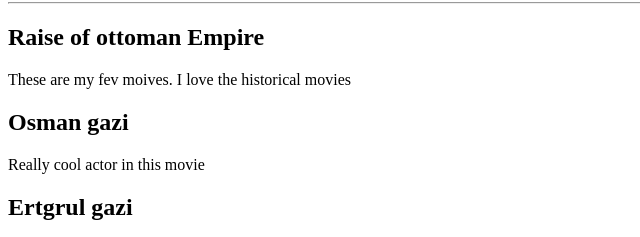
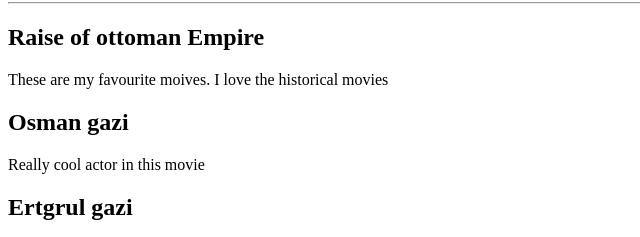
Before and after one commit to Mustaqim-Alam/html-portfolio, a plain HTML site: page index.html in a window 1280 px wide. Shown: the part 254-491 px from the top of the page, 0-640 px from the left. Drawn offline with Linux system fonts and the light colour scheme.

Commit message:
Update index.html

```diff
--- a/index.html
+++ b/index.html
@@ -14,7 +14,7 @@
     <h4>My top 3 movies of all time</h4>
     <hr>
     <h2>Raise of ottoman Empire</h2>
-    <p>These are my fev moives. I love the historical movies</p>
+    <p>These are my favourite moives. I love the historical movies</p>
     <h2>Osman gazi</h2>
     <p>Really cool actor in this movie</p>
     <h2>Ertgrul gazi</h2>
```
